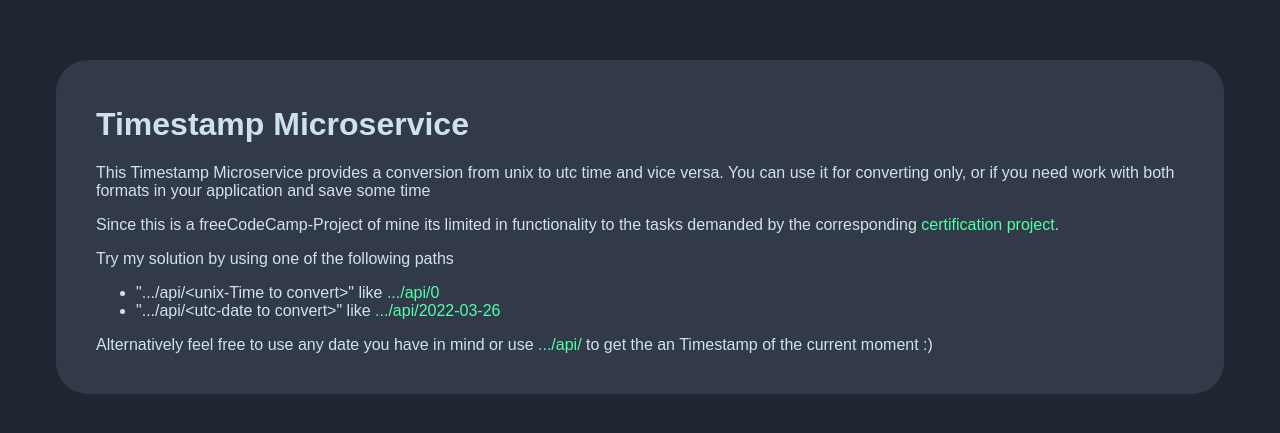
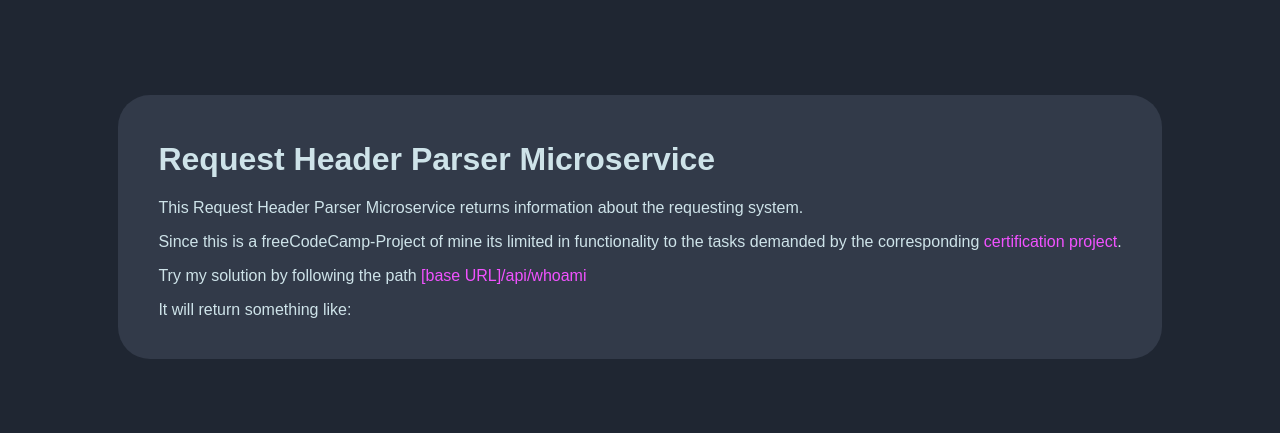
Before and after one commit to Dmnk28/fcc-header, a website: page public/index.html in a window 1280 px wide. Shown: the part 141-574 px from the top of the page. Drawn offline with Linux system fonts and the light colour scheme; files that its build step writes are made by us from their sources.

Commit message:
Finished Project and updated the HTML

```diff
--- a/public/index.html
+++ b/public/index.html
@@ -6,24 +6,20 @@
 
     <link rel="stylesheet" href="./public/styles/main.css"/>
 
-    <title>Timestamp Microservice</title>
+    <title>Request Header Parser Microservice</title>
   </head>
 
   <body>
     <main>
-      <h1>Timestamp Microservice</h1>
-      <p>This Timestamp Microservice provides a conversion from unix to utc time and vice versa. You can use it for converting only, or if you need work with both formats in your application and save some time</p>
-      <p>Since this is a freeCodeCamp-Project of mine its limited in functionality to the tasks demanded by the corresponding <a href="https://www.freecodecamp.org/learn/back-end-development-and-apis/back-end-development-and-apis-projects/timestamp-microservice" title="freeCodeCamp tasks for the timestamp project" target="_blank">certification project</a>.</p>
+      <h1>Request Header Parser Microservice</h1>
+      <p>This Request Header Parser Microservice returns information about the requesting system.</p>
+      <p>Since this is a freeCodeCamp-Project of mine its limited in functionality to the tasks demanded by the corresponding <a href="https://www.freecodecamp.org/learn/back-end-development-and-apis/back-end-development-and-apis-projects/request-header-parser-microservice" title="freeCodeCamp tasks for the request header project" target="_blank">certification project</a>.</p>
       <p>
-        Try my solution by using one of the following paths
-        <ul>
-          <li>".../api/&lt;unix-Time to convert&gt;" like <a href="https://Timestamp.dmnk28.repl.co/api/0" title="API Call unix-Time" target="_blank">.../api/0</a></li>
-        <li>".../api/&lt;utc-date  to convert&gt;" like <a href="https://Timestamp.dmnk28.repl.co/api/2022-03-26" title="API Call utc-Date" target="_blank">.../api/2022-03-26</a></li>
-          </ul>
+        Try my solution by following the path <a href="https://fcc-header.dmnk28.repl.co/api/whoami" title="API Call now" target="_blank">[base URL]/api/whoami</a>
       </p>
-      <p>
-        Alternatively feel free to use any date you have in mind or use <a href="https://Timestamp.dmnk28.repl.co/api/" title="API Call now" target="_blank">.../api/</a> to get the an Timestamp of the current moment :)
-      </p>
+      <p>It will return something like:</p> <code id="api-output-span"></code>
     </main>
+
+    <script type="text/javascript" src="./public/scripts/printData.js"></script>
   </body>
 </html>
--- a/public/styles/main.css
+++ b/public/styles/main.css
@@ -16,7 +16,7 @@
 }
 
 a {
-  color: hsl(150, 100%, 66%);
+  color: hsl(295, 100%, 66%);
   text-decoration: none;
 }
 /*
```
Also changed, not shown: index.js (+5 -10 lines), public/scripts/printData.js (added, +13 -0 lines).
